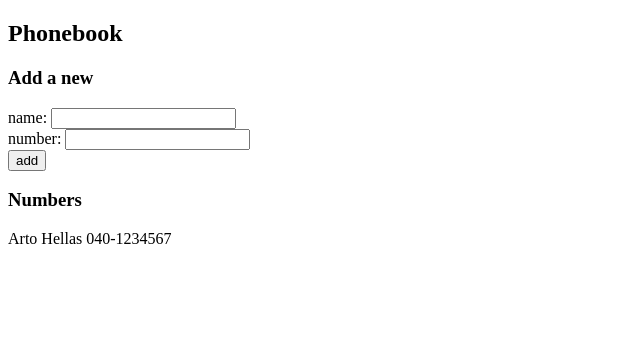
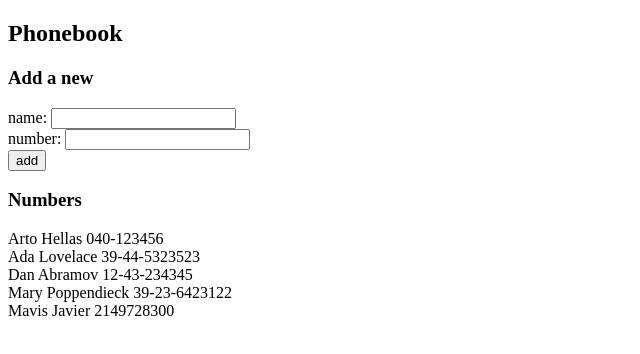
Before and after one commit to mavis-javier/Full-Stack-Open-Exercises, a React (Create React App) app in the folder part2/phonebook/: page / in a window 1280 px wide. Shown: the top 354 px of the page, without its empty margins (0-640 px from the left). Built offline with nearby package versions, Linux system fonts and the light colour scheme; data requests are answered from the project's data file.

Commit message:
Exercises 2.12-2.13
Stuck on 2.13: error on displaying newly added contacts to db.json

```diff
--- a/part2/phonebook/db.json
+++ b/part2/phonebook/db.json
@@ -1,5 +1,5 @@
 {
-    "persons":[
+  "persons": [
     {
       "name": "Arto Hellas",
       "number": "040-123456",
@@ -19,6 +19,11 @@
       "name": "Mary Poppendieck",
       "number": "39-23-6423122",
       "id": 4
+    },
+    {
+      "name": "Mavis Javier",
+      "number": "2149728300",
+      "id": 5
     }
   ]
 }
--- a/part2/phonebook/package.json
+++ b/part2/phonebook/package.json
@@ -6,6 +6,7 @@
     "@testing-library/jest-dom": "^5.16.5",
     "@testing-library/react": "^13.4.0",
     "@testing-library/user-event": "^13.5.0",
+    "axios": "^1.4.0",
     "react": "^18.2.0",
     "react-dom": "^18.2.0",
     "react-scripts": "5.0.1",
@@ -35,5 +36,8 @@
       "last 1 firefox version",
       "last 1 safari version"
     ]
+  },
+  "devDependencies": {
+    "json-server": "^0.17.3"
   }
 }
--- a/part2/phonebook/src/App.js
+++ b/part2/phonebook/src/App.js
@@ -1,15 +1,12 @@
-import { useState } from "react";
+import { useState, useEffect } from 'react'
 import _ from 'lodash'
 import PersonForm from './components/PersonForm'
 import Persons from './components/Persons'
+import axios from 'axios'
+import phonebookService from './services/phonebook'
 
 const App = () => {
-  const [persons, setPersons] = useState([
-    {
-      name: 'Arto Hellas',
-      phoneNum: '040-1234567'
-    }
-  ])
+  const [persons, setPersons] = useState([])
 
   const [newName, setNewName] = useState('');
   const [newNum, setNewNum] = useState('');
@@ -24,12 +21,21 @@ const App = () => {
     setNewNum(event.target.value);
   }
 
+  // utilizes phonebook service
+  useEffect(() => {
+    phonebookService
+      .getAll()
+      .then(response => {
+        setPersons(response.data)
+      })
+  }, [])
+
   // adds name to person state
   const addName = (event) => {
     event.preventDefault();
     const personObj = {
         name: newName,
-        phoneNum: newNum
+        number: newNum
     }
     // determines if name is in persons[] already
     var isAdded = false;
@@ -42,7 +48,18 @@ const App = () => {
     })
 
     if(!isAdded) {
-        setPersons(persons.concat(personObj));
+        setPersons(persons.concat(personObj))
+        phonebookService
+          .create(personObj)
+          .then(returnedPerson => {
+            console.log(returnedPerson);
+            setPersons(persons.concat(returnedPerson))
+            console.log(persons.map((person) => person.name));
+            console.log(persons.map((person) => person.id));
+            console.log(persons);
+            setNewName('')  //*
+            setNewNum('')   // *
+          })
     } else {
         alert(`${newName} is already added to the phonebook`)
     }
--- a/part2/phonebook/src/components/Person.js
+++ b/part2/phonebook/src/components/Person.js
@@ -1,7 +1,7 @@
 const Person = ({person}) => {
     return (
-        <div>
-			{person.name} {person.phoneNum}
+        <div key={person.name}>
+			{person.name} {person.number}
 		</div>
     )
 }
--- a/part2/phonebook/src/index.js
+++ b/part2/phonebook/src/index.js
@@ -3,7 +3,10 @@ import ReactDOM from 'react-dom/client';
 import App from './App';
 import App1 from './App1'
 
+/*
 const root = ReactDOM.createRoot(document.getElementById('root'));
 root.render(
   <App />
 );
+*/
+ReactDOM.createRoot(document.getElementById('root')).render(<App />)
--- /dev/null
+++ b/part2/phonebook/src/services/phonebook.js
@@ -0,0 +1,22 @@
+import axios from 'axios'
+
+// create base URL
+const baseUrl = 'http://localhost:3001/persons'
+
+const getAll = () => {
+    return axios.get(baseUrl)
+  }
+
+  const create = newObject => {
+    return axios.post(baseUrl, newObject)
+  }
+
+  const update = (id, newObject) => {
+    return axios.put(`${baseUrl}/${id}`, newObject)
+  }
+
+  export default {
+    getAll: getAll,
+    create: create,
+    update: update
+  }
```
Also changed, not shown: 1 other file (tests, documents, lock files or other folders). Lines whose indentation alone changed are shown as unchanged.
